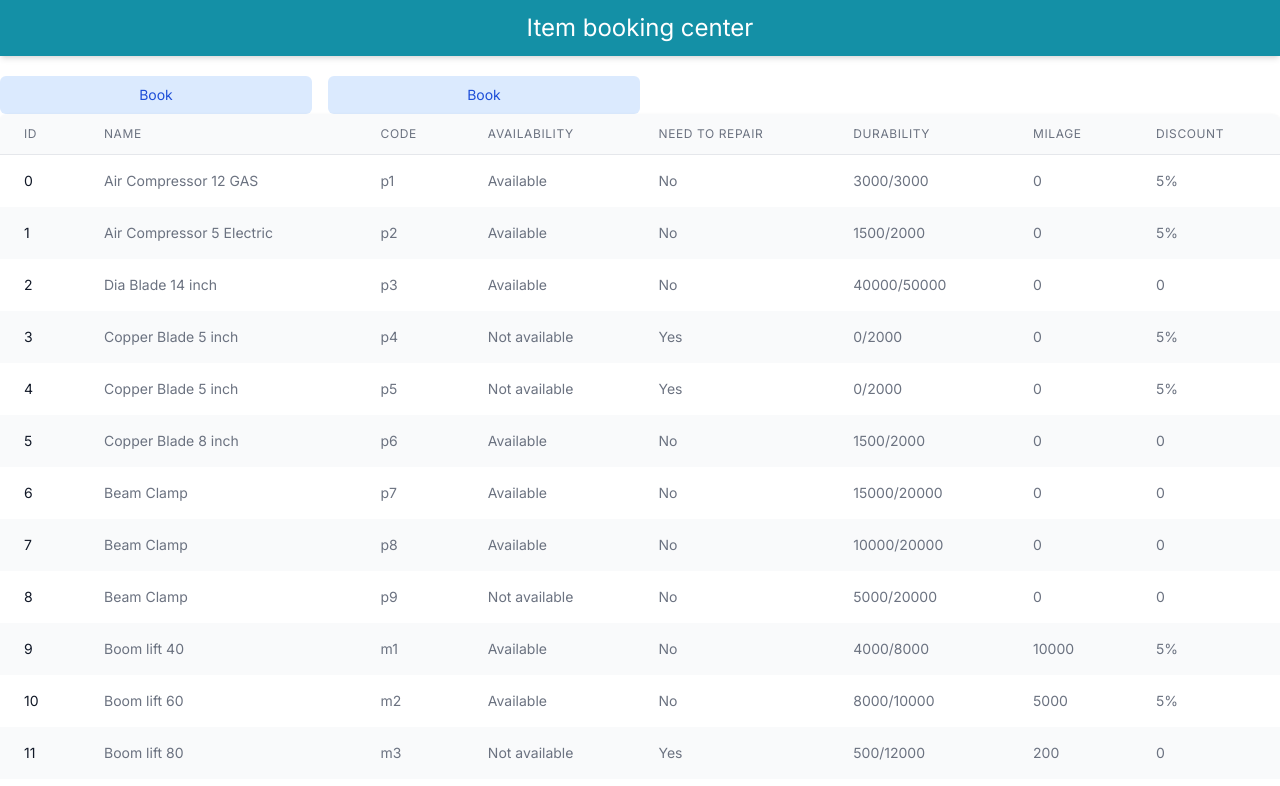
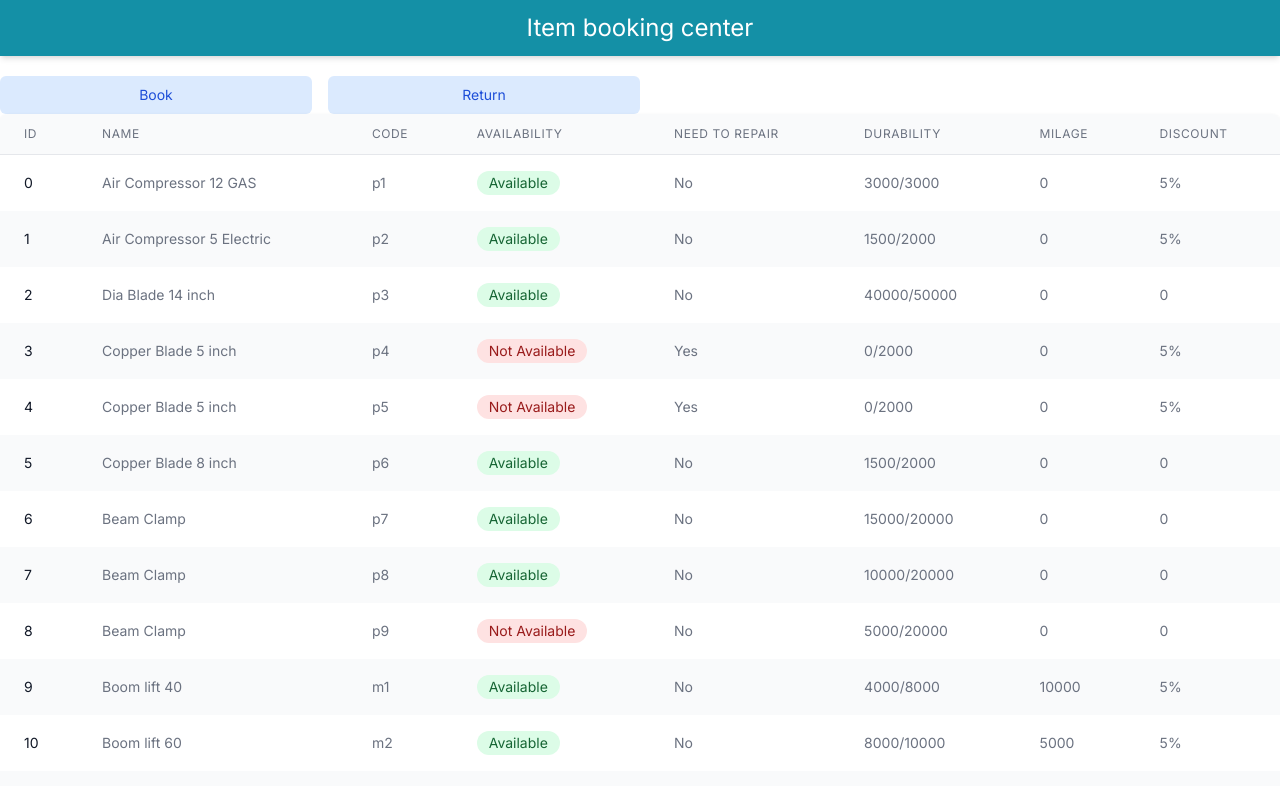
Before and after one commit to monzoor/lineref, a React (Create React App) app: page / in a window 1280 px wide. Shown: the top 786 px of the page. Built offline with nearby package versions, Linux system fonts and the light colour scheme.

Commit message:
Add booking function

```diff
--- a/src/components/Dialog/Confirmation/index.tsx
+++ b/src/components/Dialog/Confirmation/index.tsx
@@ -5,6 +5,9 @@ import { useAppState } from '@context/Provider';
 
 import ModalLayout from '../ModalLayout';
 import { Button, BUTTON_VARIANT } from '@components';
+import { setLSValue } from '@utils/storage';
+import { LS_KEYS } from '@constants';
+import { getSuccessFetchData } from '@actions/data';
 
 interface IProps {
   name: string;
@@ -13,20 +16,32 @@ interface IProps {
   isHided?: boolean;
 }
 const Confirmation: FC<IProps> = (props) => {
-  const { isOpen, name, data } = props;
+  const {
+    isOpen,
+    name,
+    data: { calculatedPrice, totalDays, data },
+  } = props;
   console.log('=props', data);
 
   const [state, dispatch] = useAppState();
-  //   const {
-  //     products: { availableItems },
-  //   } = state;
+  const {
+    products: { items },
+  } = state;
 
   const onCloseModal = () => {
     dispatch(closeDialog(name));
   };
 
   // console.log('=====', state);
-  const onSubmit = (data: any) => {};
+  const onSubmit = () => {
+    const findIndex = items.data.findIndex((it: any) => it.code === data.code);
+    items.data[findIndex].availability = false;
+    items.data[findIndex].bookedFor = totalDays;
+
+    setLSValue(LS_KEYS.USER_DATA, items.data);
+    dispatch(getSuccessFetchData(items.data));
+    onCloseModal();
+  };
 
   return (
     <ModalLayout open={isOpen} dialogName={name}>
@@ -47,9 +62,9 @@ const Confirmation: FC<IProps> = (props) => {
               <p className="text-lg">
                 Your estimated price is{' '}
                 <span className="font-bold text-indigo-500">
-                  ${data.calculatedPrice}
+                  ${calculatedPrice}{' '}
                 </span>
-                .
+                for {totalDays} days.
                 <br />
                 Do you want to continue?
               </p>
--- a/src/containers/Home/List.tsx
+++ b/src/containers/Home/List.tsx
@@ -5,6 +5,8 @@ import TableHeader from './TableHeader';
 interface Props {
   [key: string]: any;
 }
+
+// TODO: rerender issue
 const Lists: FC<Props> = ({ itemList }) => {
   console.log('==ren list===');
 
@@ -48,7 +50,15 @@ const Lists: FC<Props> = ({ itemList }) => {
                         {code}
                       </td>
                       <td className="px-6 py-4 whitespace-nowrap text-sm text-gray-500">
-                        {availability ? 'Available' : 'Not available'}
+                        {availability ? (
+                          <span className="inline-flex items-center px-3 py-0.5 rounded-full text-sm font-medium bg-green-100 text-green-800">
+                            Available
+                          </span>
+                        ) : (
+                          <span className="inline-flex items-center px-3 py-0.5 rounded-full text-sm font-medium bg-red-100 text-red-800">
+                            Not Available
+                          </span>
+                        )}
                       </td>
                       <td className="px-6 py-4 whitespace-nowrap text-sm text-gray-500">
                         {needing_repair ? 'Yes' : 'No'}
@@ -74,4 +84,4 @@ const Lists: FC<Props> = ({ itemList }) => {
   );
 };
 
-export default memo(Lists);
+export default Lists;
--- a/src/containers/Home/ModalItems.tsx
+++ b/src/containers/Home/ModalItems.tsx
@@ -26,7 +26,7 @@ const ModalItems: FC<IProps> = ({ dispatch }) => {
         onClick={triggerModal}
         variant={BUTTON_VARIANT.PRIMARY}
         type="button"
-        text="Book"
+        text="Return"
       />
     </div>
   );
```
